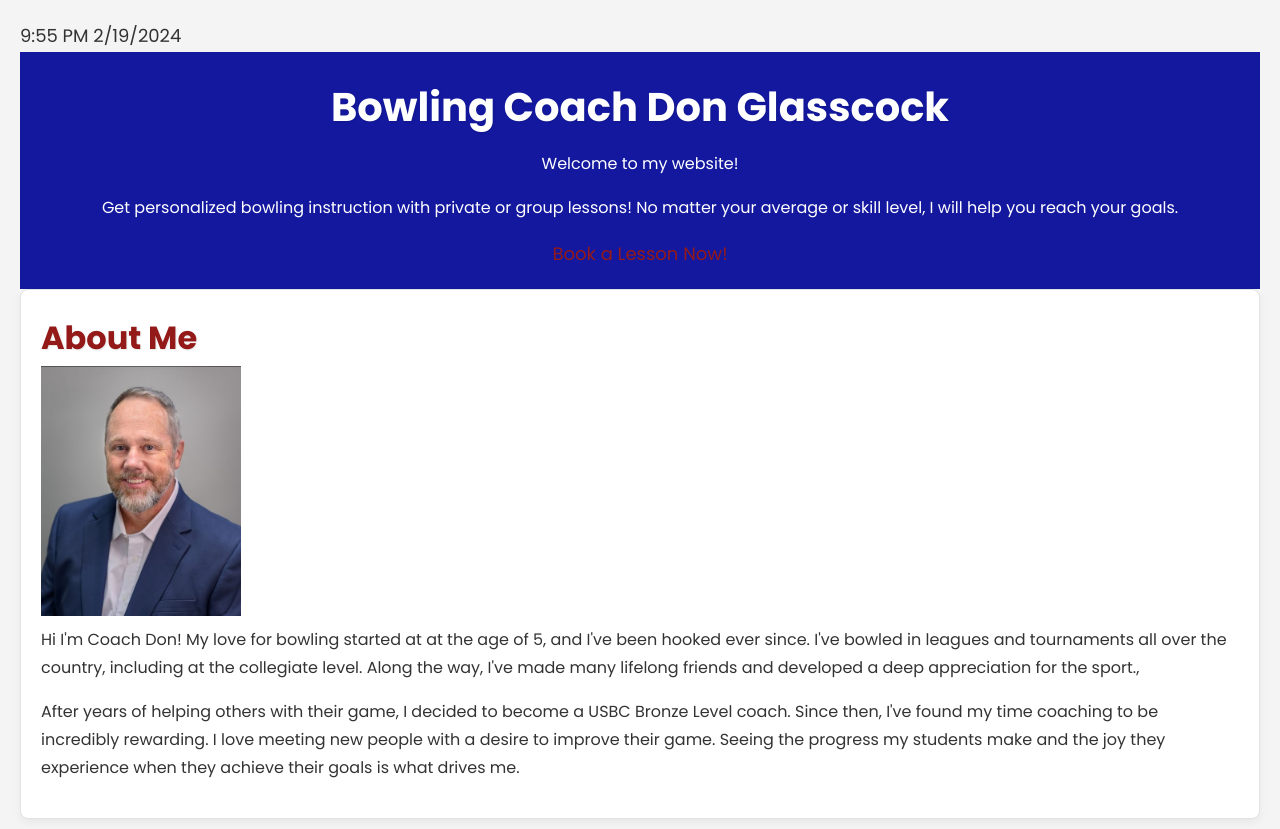
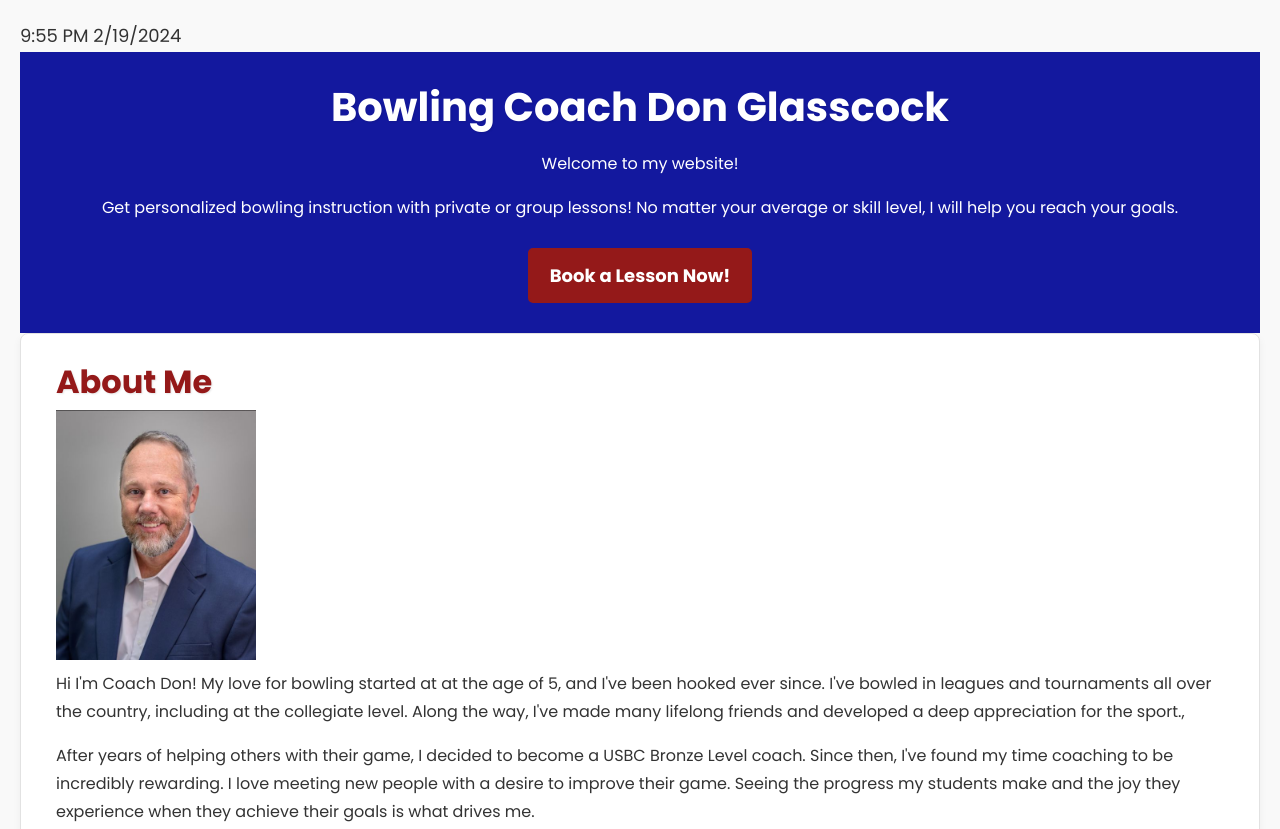
Before and after one commit to jhawkdon/bowlingcoachdon2, a plain HTML site: page index.html in a window 1280 px wide. Shown: the top 829 px of the page. Drawn offline with Linux system fonts and the light colour scheme.

Commit message:
Updated style.css

```diff
--- a/style.css
+++ b/style.css
@@ -4,11 +4,13 @@
 
 /* CSS Variables for the color scheme */
 :root {
+    /* Define your color scheme */
     --primary-color: #941919; /* Red */
     --secondary-color: #13189e; /* Blue */
-    --text-color: #ffffff; /* White text for use on top of the primary and secondary colors */
-    --background-color: #f4f4f4; /* Light background color */
-    --border-color: #e2e2e2; /* Border color for sections */
+    --text-color: #ffffff; /* White text */
+    --background-color: #f9f9f9; /* Light grey background */
+    --content-background-color: #ffffff; /* White background for content areas */
+    --border-color: #e2e2e2; /* Light grey border */
 }
 
 /* Resetting some basic elements for consistency */
@@ -18,19 +20,34 @@
     box-sizing: border-box;
 }
 
+/* Global container style */
+.container {
+    width: 100%; /* Full width to maintain responsiveness */
+    max-width: 1200px; /* Maximum width of the content area */
+    margin: 0 auto; /* Centers the container */
+    padding: 0 15px; /* Padding on the sides */
+}
+
+/* Apply the container class to the main content areas in your HTML */
+/*
+<div class="container">
+    ... Your content here ...
+</div>
+*/
+
 /* Body styling */
 body {
     font-family: 'Poppins', sans-serif;
     font-size: 18px;
     line-height: 1.75;
     color: #333;
-    background-color: var(--background-color);
+    background-color: var(--background-color); /* Apply the background color */
     padding: 20px;
 }
 
 /* Header and headings styling */
 header {
-    background: var(--secondary-color);
+    background-color: var(--secondary-color); /* Solid color background */
     color: var(--text-color);
     padding: 20px 0;
     text-align: center;
@@ -78,13 +95,46 @@ a, .btn-primary {
     color: var(--text-color);
 }
 
+.book-lesson-btn {
+    display: inline-block;
+    background-color: var(--primary-color); /* Use your theme's primary color */
+    color: var(--text-color); /* Use white or another light color for text */
+    padding: 10px 20px;
+    margin: 10px 0;
+    border-radius: 5px;
+    text-align: center;
+    text-decoration: none;
+    font-weight: bold;
+    cursor: pointer;
+    transition: background-color 0.3s;
+    border: 2px solid var(--primary-color); /* Replace with your button's background color */
+    transition: background-color 0.3s, transform 0.1s; /* Add transform to the transition */
+}
+
+.book-lesson-btn:active {
+    /* Pressed state styles */
+    transform: translateY(2px); /* Makes the button appear pressed down */
+    border-color: #darkerShade; /* Optional: border color to indicate active state */
+}
+
+.book-lesson-btn:hover {
+    color: var(--text-color); /* Ensure it matches the button's normal text color */
+    text-decoration: none; /* Prevent underline if that's not desired */
+    background-color: var(--primary-color); /* Match the normal state background color */
+}
+
+a:hover {
+    color: #13189e; /* Or any color that contrasts well with your background */
+    text-decoration: underline; /* Optional: adds an underline on hover */
+}
+
 /* Section styling */
 section {
     border: 1px solid var(--border-color);
     border-radius: 8px;
     margin-bottom: 20px;
     padding: 20px;
-    background-color: #fff;
+    background-color: var(--content-background-color);
     box-shadow: 0 4px 8px rgba(0,0,0,0.05);
 }
 
```
